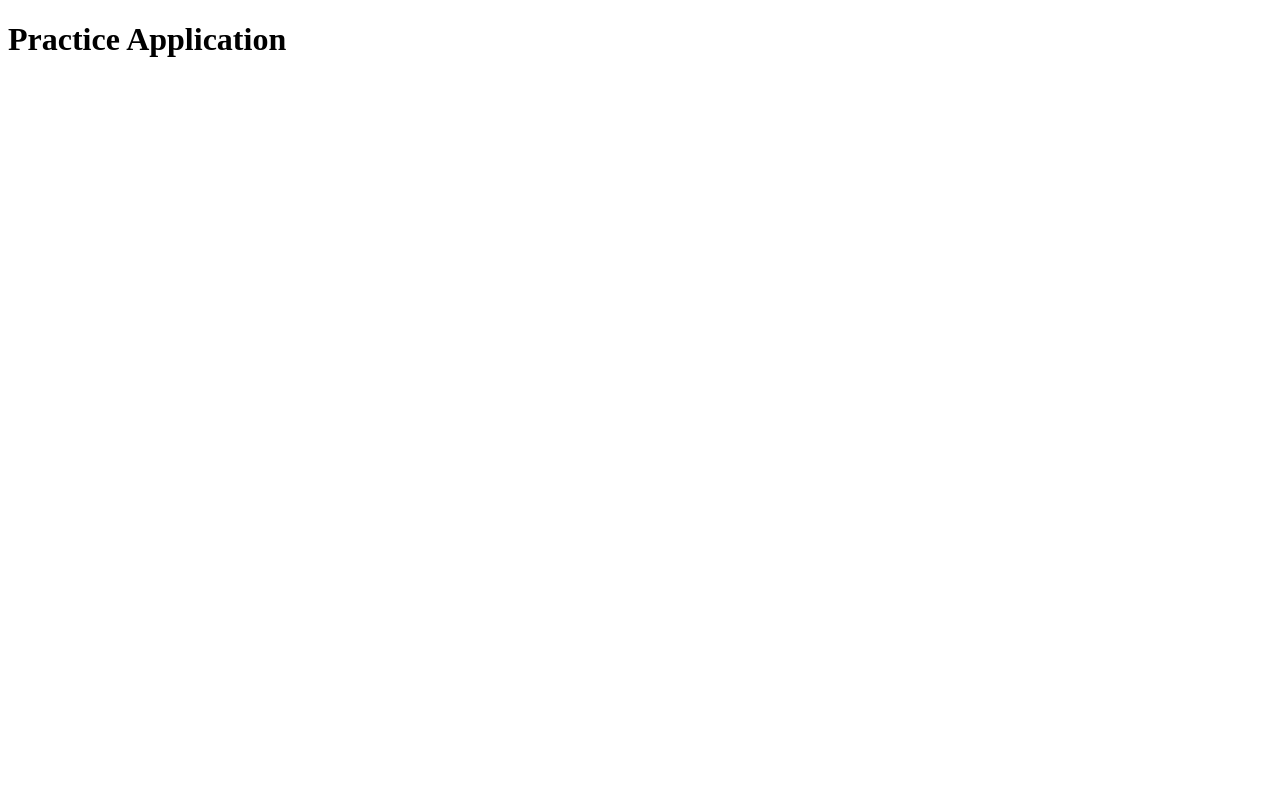
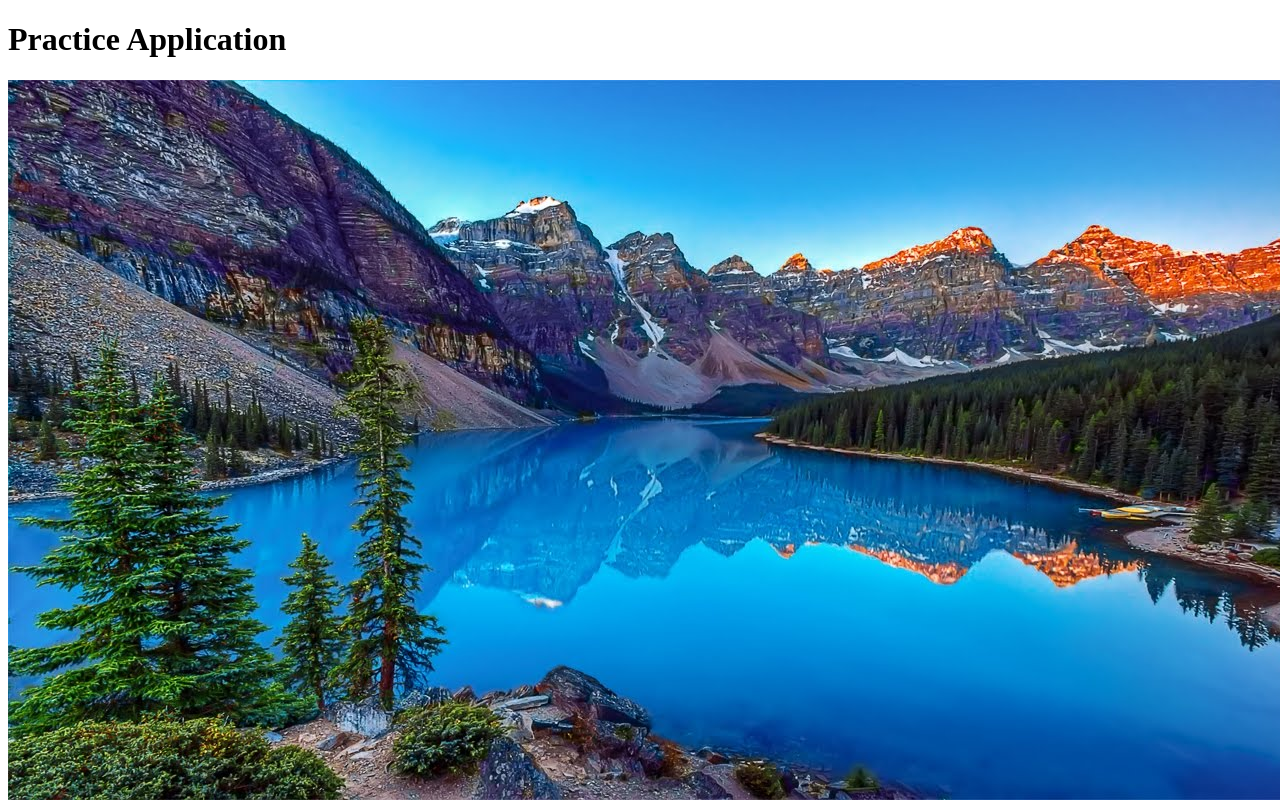
Before and after one commit to sneadthaman/e28, a plain HTML site: page practice/index.html in a window 1280 px wide. Drawn offline with Linux system fonts and the light colour scheme.

Commit message:
Update README file; added index file with image

```diff
--- a/practice/index.html
+++ b/practice/index.html
@@ -6,5 +6,6 @@
 </head>
 <body>
 	<h1>Practice Application</h1>
+	<img src="/images/mountain_river.jpeg" alt="Mountain and River">
 </body>
 </html>
```
Also changed, not shown: practice/images/mountain_river.jpeg (added), 3 other files.
